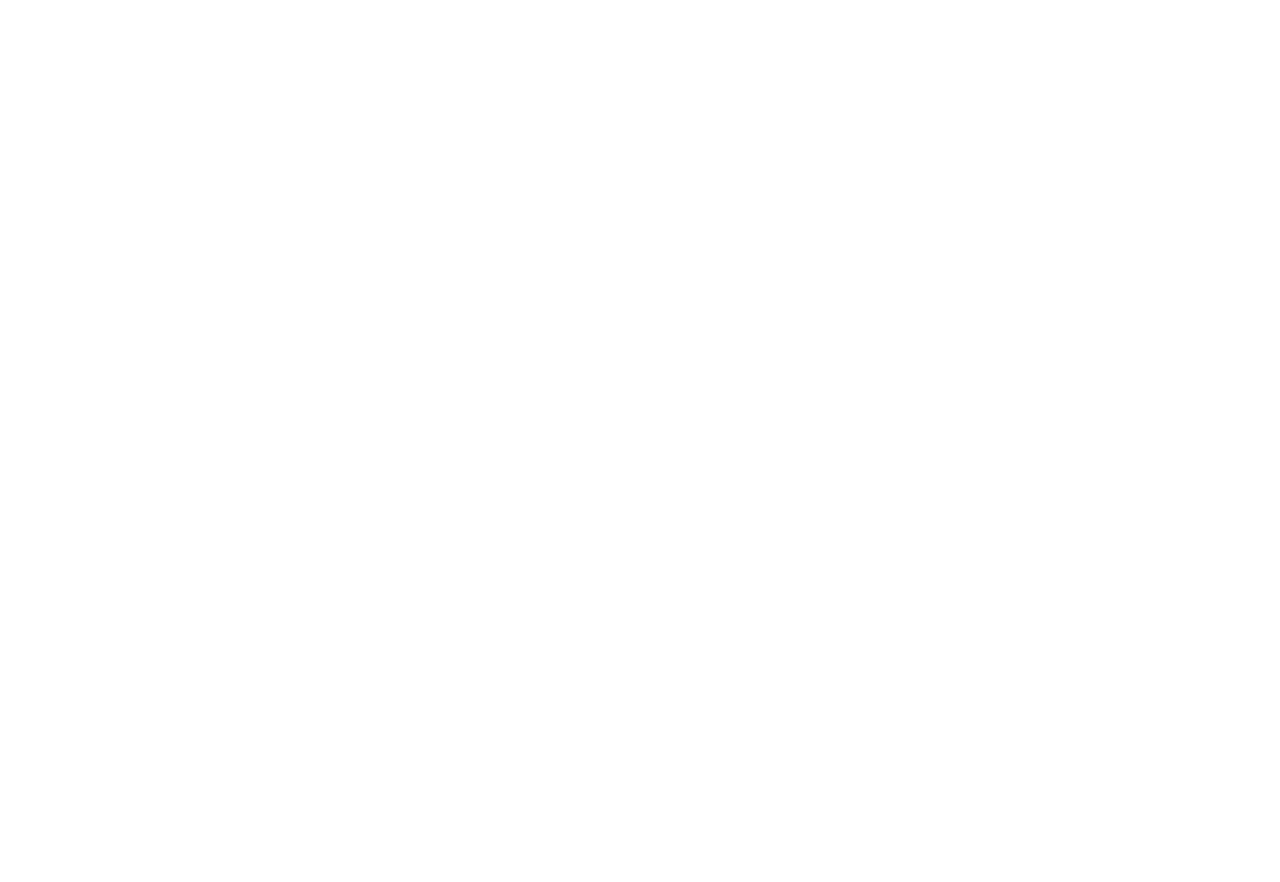
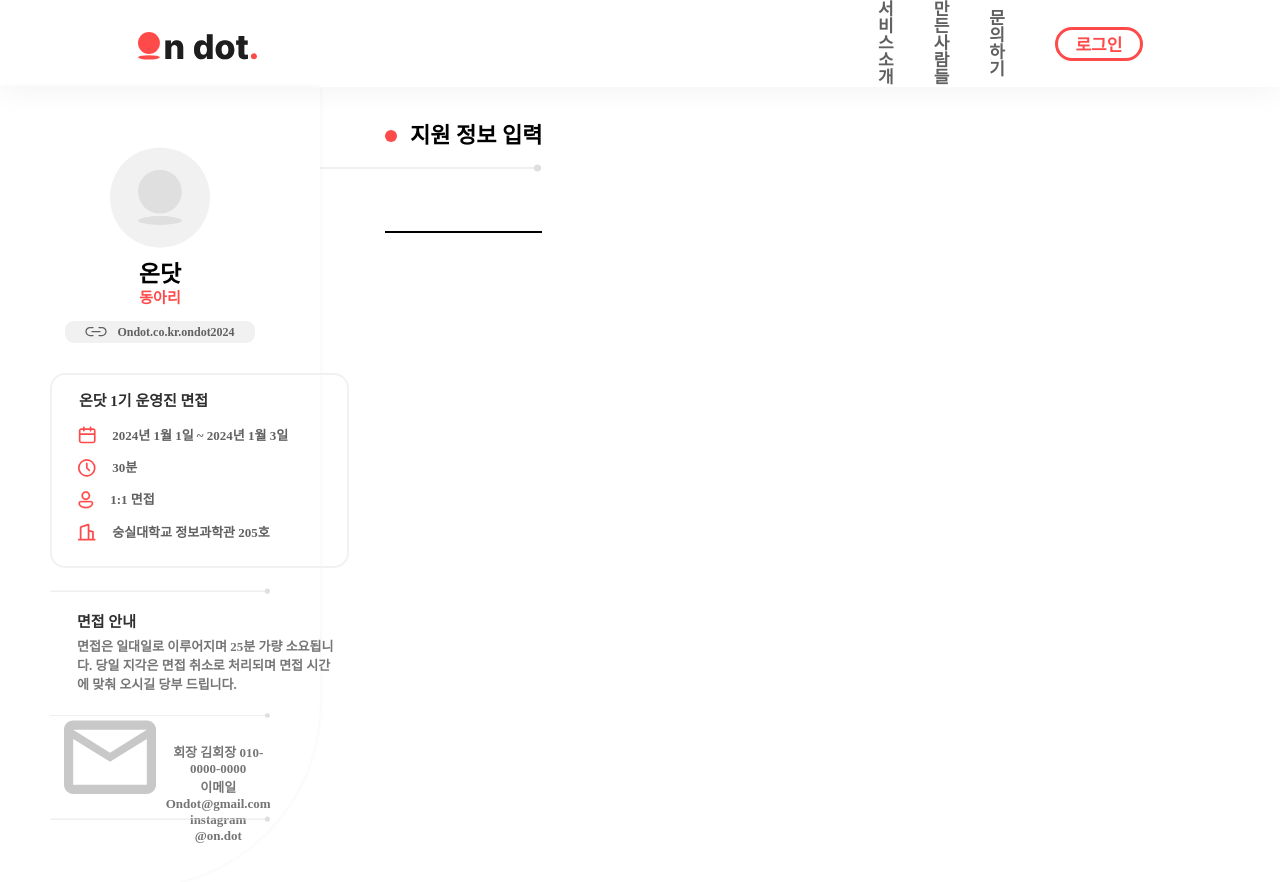
Before and after one commit to Team-OnDot/OnDot-Frontend, a React (Create React App) app: page /apply-info in a window 1280 px wide. Before the commit this address had no page. Shown: the top 882 px of the page. Before the commit the page ends 800 px from the top, so only its background shows below. Built offline with nearby package versions, Linux system fonts and the light colour scheme; a web font is replaced by a local one.

Commit message:
[FEAT]#22 지원 정보 입력폼 생성중

```diff
--- a/src/App.tsx
+++ b/src/App.tsx
@@ -2,12 +2,15 @@
 import { GlobalStyle } from './GlobalStyle';
 import { ThemeProvider } from 'styled-components';
 import { theme } from './theme';
+//pages
 import Header from './pages/header/Header';
 import Login from './pages/login/Login';
 import SignUpId from './pages/signUp/SignUpId';
 import Home from './pages/home/Home';
 import GroupProfile from './pages/groupProfile/GroupProfile';
 import Interview from './pages/interviewApply/InterviewApply';
+import InterviewApplyMain from './pages/interviewApply/InterviewApplyMain';
+import InputInfo from './pages/interviewApply/InputInfo';
 
 function App() {
 	return (
@@ -22,7 +25,12 @@
 							<Route path="/login" element={<Login />} />
 							<Route path="/sign-up-id" element={<SignUpId />} />
 							<Route path="/group-profile" element={<GroupProfile />} />
-							<Route path="/interview" element={<Interview />} />
+
+							{/*면접 지원자 컴포넌트 */}
+							<Route element={<Interview />}>
+								<Route path="/interview" element={<InterviewApplyMain />} />
+								<Route path="/apply-info" element={<InputInfo />} />
+							</Route>
 						</Route>
 						{/*헤더가 필요없는 컴포넌트 */}
 
--- a/src/components/interview/InterviewApplySide.tsx
+++ b/src/components/interviewApply/InterviewApplySide.tsx
@@ -4,15 +4,7 @@
 import InterviewInfo from './InterviewInfo';
 import { useNavigate } from 'react-router-dom';
 
-export type Group = {
-	name: String,
-	type: String,
-	link: String,
-	text: String,
-	contact: String
-}
-
-function InterviewSide(group: Group) {
+function InterviewSide() {
 
 	const navigate = useNavigate();
 
@@ -29,11 +21,11 @@
 	return (
 		<S.GroupContainer>
 			<S.GroupImg src={process.env.PUBLIC_URL + '/images/profileImg.svg'}/>
-			<S.GroupName>{group.name}</S.GroupName>
-			<S.GroupType>{group.type}</S.GroupType>
+			<S.GroupName>온닷</S.GroupName>
+			<S.GroupType>동아리</S.GroupType>
 			<S.GroupLink>
 				<img src={process.env.PUBLIC_URL + '/images/iconLink.svg'}/>
-				{group.link}
+				Ondot.co.kr.ondot2024
 			</S.GroupLink>
 
 			{/*면접정보*/}
--- /dev/null
+++ b/src/pages/interviewApply/InputInfo.style.ts
@@ -0,0 +1,26 @@
+import styled from "styled-components";
+
+//헤더
+export const InputInfoHeader = styled.div`
+    display: flex;
+    margin: 38px auto 12px 65px;
+    font-size: 22px;
+    font-weight: 600;
+`;
+
+//원 아이콘
+export const Ellipse1 = styled.div`
+    display: flex;
+    width: 12px;
+    height: 12px;
+    border-radius: 20px;
+    background-color: ${props => props.theme.colors.red1};
+    margin: auto 13px auto auto;
+`;
+
+//지원 정보 입력폼
+export const ApplyForm = styled.form`
+    border: 1px solid black;
+    margin-top: 56px;
+    margin-left: 65px;
+`;
--- /dev/null
+++ b/src/pages/interviewApply/InputInfo.tsx
@@ -0,0 +1,25 @@
+import { useNavigate } from 'react-router-dom';
+import * as I from './InputInfo.style';
+
+function InputInfo() {
+
+	const navigate = useNavigate();
+
+	return (
+		<div>
+            {/*header*/}
+            <I.InputInfoHeader>
+                <I.Ellipse1/>
+                지원 정보 입력
+            </I.InputInfoHeader>
+            <img src={process.env.PUBLIC_URL + '/images/lineCircleShort.svg'}/>
+
+            {/*Main(지원 정보 입력폼)*/}
+            <I.ApplyForm>
+
+            </I.ApplyForm>
+        </div>
+	);
+}
+
+export default  InputInfo;
--- a/src/pages/interviewApply/InterviewApply.style.ts
+++ b/src/pages/interviewApply/InterviewApply.style.ts
@@ -1,4 +1,8 @@
 import styled from "styled-components";
+
+export const InterviewComponent = styled.div`
+    display: flex;
+`;
 
 //메인 화면
 export const InterviewMain = styled.div`
--- a/src/pages/interviewApply/InterviewApply.tsx
+++ b/src/pages/interviewApply/InterviewApply.tsx
@@ -1,61 +1,17 @@
 import { useNavigate } from 'react-router-dom';
 import * as I from './InterviewApply.style';
-import InterviewSide from '../../components/interview/InterviewApplySide';
-import * as S from '../../components/groupProfile/InterviewPreview';
-import * as G from '../../components/interview/InterviewApplySide';
+import InterviewSide from '../../components/interviewApply/InterviewApplySide';
+import { Outlet } from "react-router-dom";
 
 function Interview() {
-	const group : G.Group = {
-		name: '온닷',
-		type: '동아리',
-		link: 'Ondot.co.kr',
-		text: '안녕하세요. 온닷입니다.',
-		contact: 'ondot@gmail.com'
-	};
-
-	const interviews : S.Interview[] = [
-		{
-			title: '제목',
-			date: '12/20 ~ 12/23',
-			time: '시간',
-			format: '형태',
-			place: '장소'
-		},
-		{
-			title: '제목2',
-			date: '날짜',
-			time: '시간',
-			format: '형태',
-			place: '장소'
-		},
-		{
-			title: '제목3',
-			date: '날짜',
-			time: '시간',
-			format: '형태',
-			place: '장소'
-		},
-	];
-	// const interviews : I.interview[] = [];
 
 	const navigate = useNavigate();
 
 	return (
-		<>
-			<InterviewSide {...group}/>
-
-            {/*Main*/}
-			<I.InterviewMain>
-				<I.InterviewMainText>
-					안녕하세요!<br/>
-					온닷 1기 운영진 면접 페이지입니다 :)
-				</I.InterviewMainText>
-				<I.ApplyBtnWrap>
-					<I.ApplyBtn>면접 지원하기</I.ApplyBtn>
-					<I.EditBtn>지원 정보 수정하기</I.EditBtn>
-				</I.ApplyBtnWrap>
-			</I.InterviewMain>
-		</>
+		<I.InterviewComponent>
+			<InterviewSide/>
+			<Outlet></Outlet>
+		</I.InterviewComponent>
 	);
 }
 
--- /dev/null
+++ b/src/pages/interviewApply/InterviewApplyMain.tsx
@@ -0,0 +1,30 @@
+import { useNavigate } from 'react-router-dom';
+import * as I from './InterviewApply.style';
+
+function InterviewApplyMain() {
+
+	const navigate = useNavigate();
+
+	//회원가입 클릭 시
+	const onClickApply = () => {
+		navigate(`/apply-info`);
+	};
+
+	return (
+		<>
+            {/*Main*/}
+			<I.InterviewMain>
+				<I.InterviewMainText>
+					안녕하세요!<br/>
+					온닷 1기 운영진 면접 페이지입니다 :)
+				</I.InterviewMainText>
+				<I.ApplyBtnWrap>
+					<I.ApplyBtn onClick={onClickApply}>면접 지원하기</I.ApplyBtn>
+					<I.EditBtn>지원 정보 수정하기</I.EditBtn>
+				</I.ApplyBtnWrap>
+			</I.InterviewMain>
+		</>
+	);
+}
+
+export default InterviewApplyMain;
```
Also changed, not shown: src/components/interviewApply/InterviewApply.style.ts (line endings or trailing spaces), src/components/interviewApply/InterviewInfo.tsx (renamed from src/components/interview/InterviewInfo.tsx).
